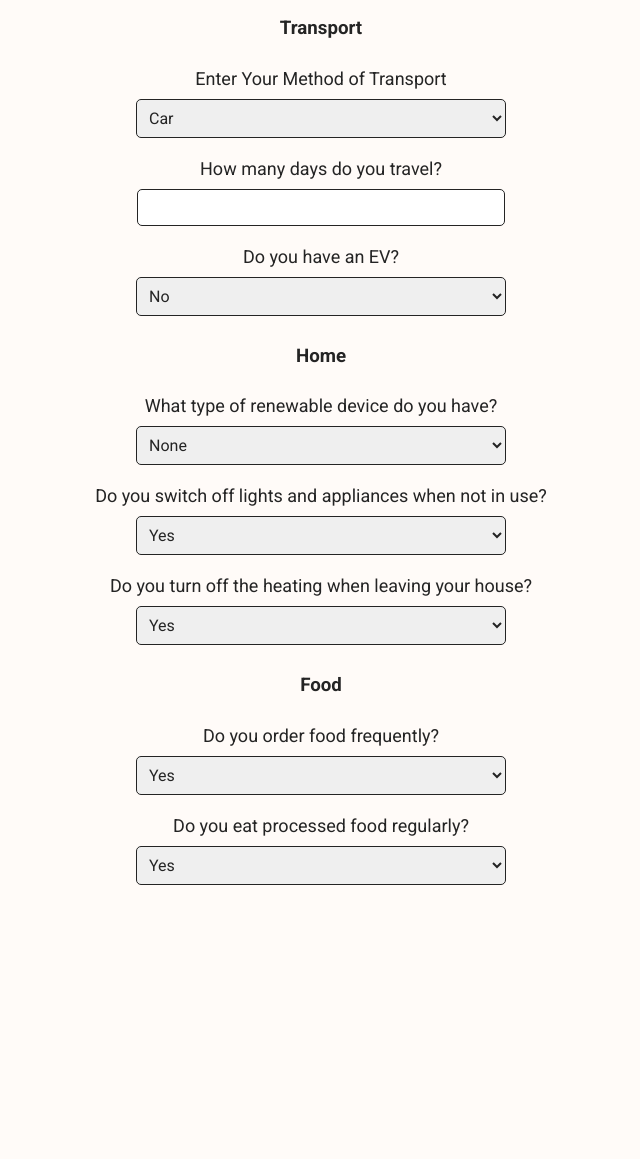
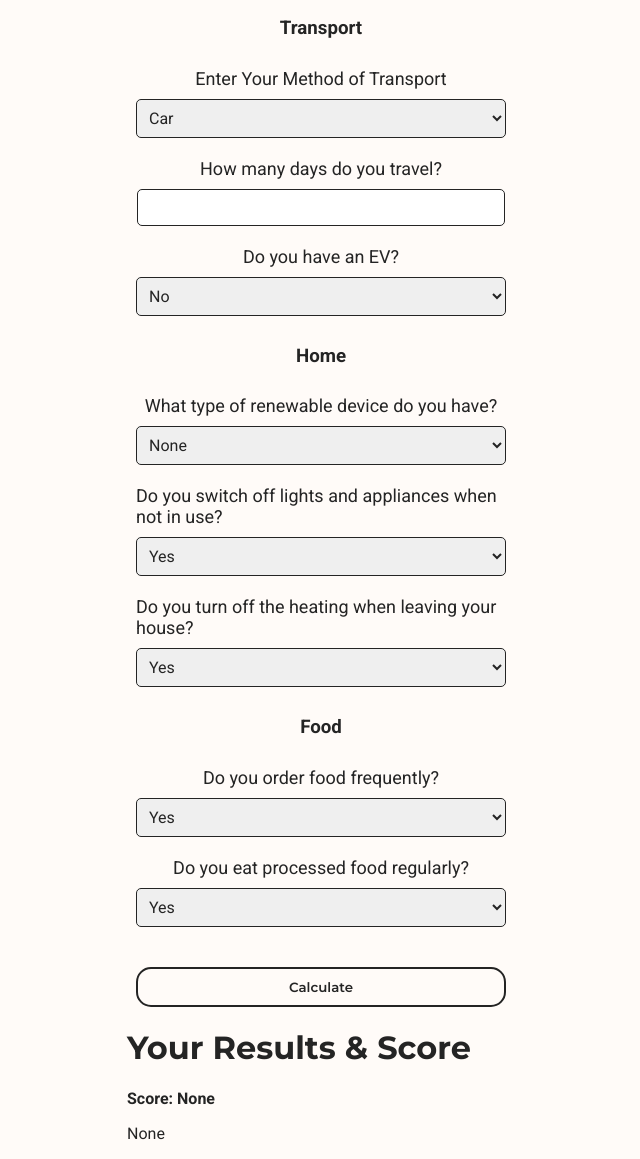
Before and after one commit to mortonjames357/OS_Mock_Task2, a Flask app: page /carbon_calc in a window 1280 px wide. Shown: the part 391-1550 px from the top of the page, without its empty margins (319-959 px from the left). Before the commit the page ends 1276 px from the top, so only its background shows below. Run offline with Flask 3, Linux system fonts and the light colour scheme; some web fonts are replaced.

Commit message:
Setup the route for the carbon calc

```diff
--- a/app.py
+++ b/app.py
@@ -6,6 +6,7 @@
 from queries.bookings_queries import *
 from queries.technician_queries import *
 from queries.appointments_queries import *
+from carbon_calc import *
 
 app = Flask(__name__, static_folder='./static')
 
@@ -120,7 +121,28 @@
 
 @app.route('/carbon_calc', methods=['GET', 'POST'])
 def carbon_calc():
-    return render_template('carbon_calc.html')
+    result = None
+    score = None
+
+    if request.method == 'POST':
+        tranportMethod = request.form.get('transportMethod')
+        transportAmount = request.form.get('transportAmount')
+        Ev = request.form.get('EV')
+        renewType = request.form.get('renewableType')
+        lights = request.form.get('lights')
+        heating = request.form.get('heating')
+        takeawayFreq = request.form.get('takeawayFreq')
+        foodType = request.form.get('foodType')
+
+        temp = calculate_carbon_footprint(tranportMethod, transportAmount, Ev, renewType, lights, heating, takeawayFreq, foodType)
+        result = temp[0]
+        score = temp[1]
+
+    return render_template(
+        'carbon_calc.html',
+        result=result,
+        score=score
+        )
 
 if __name__ == '__main__':
     start_database()
--- a/static/form.css
+++ b/static/form.css
@@ -102,3 +102,12 @@
 #consultationForm button {
     width: 370px;
 }
+
+#carbonCalcBtn {
+    width: 370px;
+    margin-top: 30px;
+}
+
+label {
+    max-width: 370px;
+}
--- a/templates/carbon_calc.html
+++ b/templates/carbon_calc.html
@@ -81,7 +81,12 @@
                 <option value="Yes">Yes</option>
                 <option value="No">No</option>
             </select>
+            <button type="submit" id="carbonCalcBtn">Calculate</button>
         </form>
+
+        <h1>Your Results & Score</h1>
+        <strong>Score: {{ score }}</strong>
+        <p>{{ result }}</p>
     </div>
 </body>
 </html>
```
